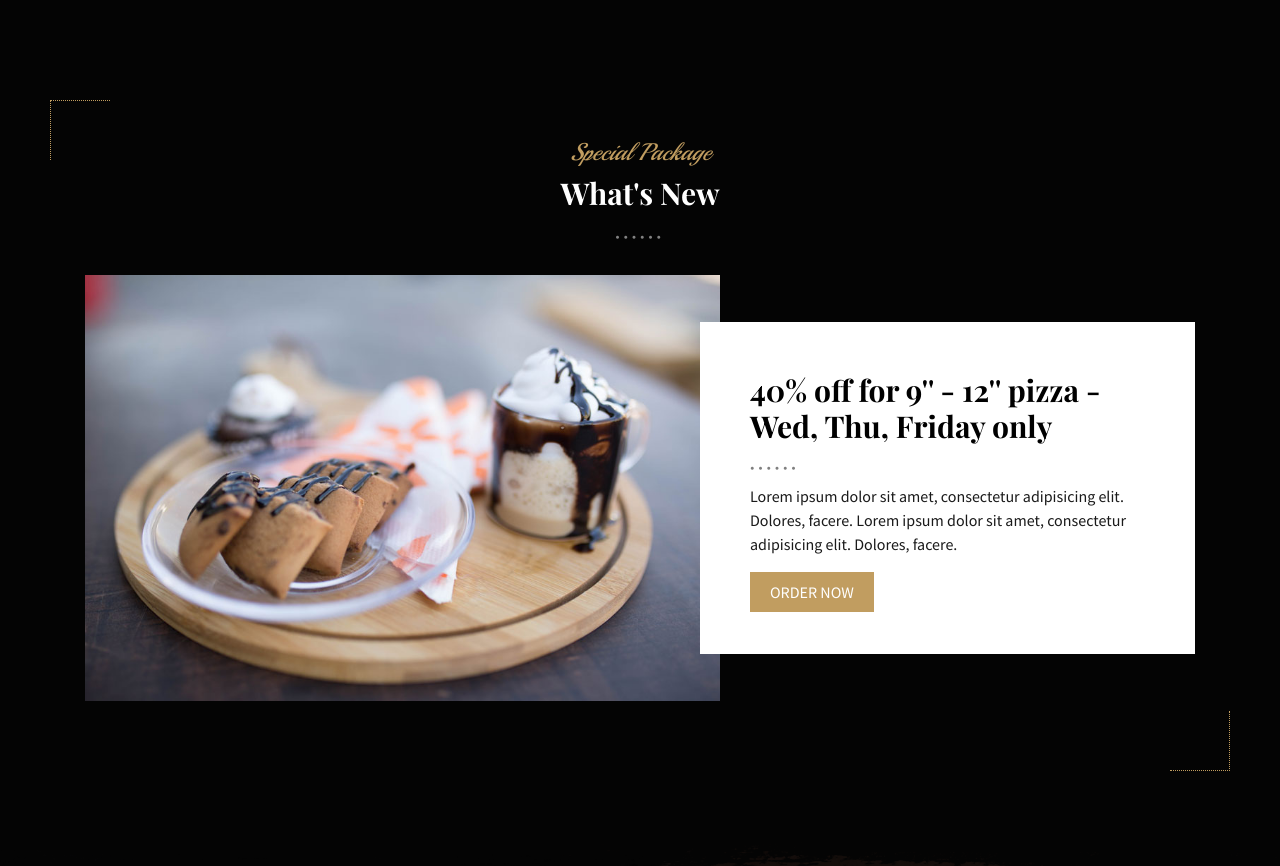
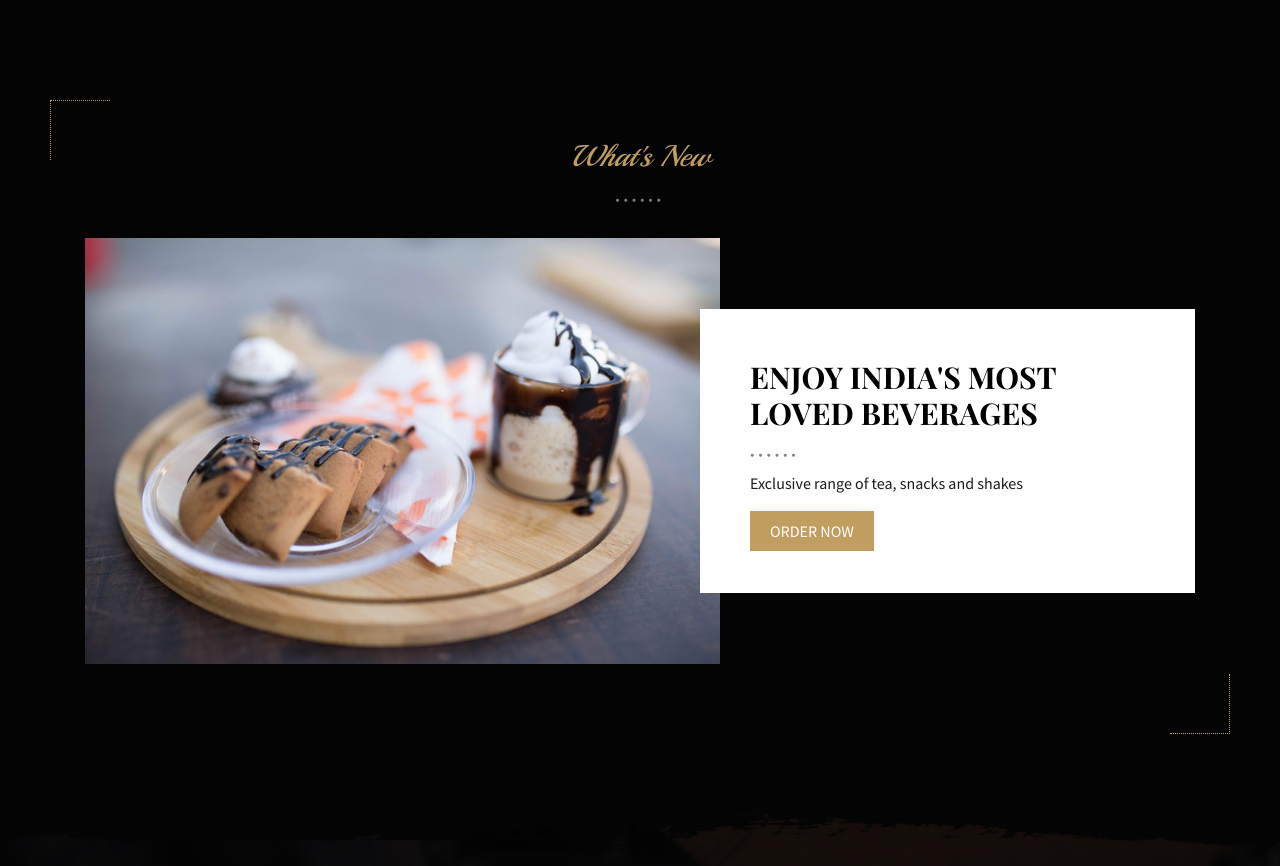
Before and after one commit to rajendraf5/chai.github.io, a plain HTML site: page index.html in a window 1280 px wide. Shown: the part 1380-2246 px from the top of the page. Drawn offline with nearby package versions, Linux system fonts and the light colour scheme; a web font is replaced by a local one.

Commit message:
Update index.html

```diff
--- a/index.html
+++ b/index.html
@@ -285,8 +285,8 @@ Your browser does not support the video tag.
           <div class="row align-items-lg-center justify-content-lg-around">
             <div class="col-lg-12 ">
               <div class="section-title text-center">
-                <h4>Special Package</h4>
-                <h2>What's New</h2>
+                <h4 style="font-size: 30px;">What's New</h4>
+                <!-- <h2>What's New</h2> -->
                 <div class="dots-separator fl-wrap"><span></span></div>
               </div>
             </div><!--./col-lg-12-->
@@ -295,9 +295,9 @@ Your browser does not support the video tag.
             </div><!--./col-lg-7-->
             <div class="col-lg-5 col-md-12 col-12">
                 <div class="whats-details">
-                    <h3>40% off for 9'' - 12'' pizza - Wed, Thu, Friday only</h3>
+                    <h3>ENJOY INDIA'S MOST LOVED BEVERAGES</h3>
                     <div class="dots-separator-black fl-wrap"><span></span></div>
-                    <p class="mt-2 mb-4">Lorem ipsum dolor sit amet, consectetur adipisicing elit. Dolores, facere. Lorem ipsum dolor sit amet, consectetur adipisicing elit. Dolores, facere.</p>
+                    <p class="mt-2 mb-4">Exclusive range of tea, snacks and shakes</p>
                     <a href="#" class="submitbtn">Order now</a>
                 </div><!--./whats-details-->
             </div><!--./col-lg-5-->
@@ -491,7 +491,7 @@ Your browser does not support the video tag.
           <article class="owl-carousel testimonials-carousel">
             <div class="col-lg-12 relative">
               <div class="testimonilas-text testimonialbg">
-                <div class="testi-avatar"><img src="images/avatar4.jpg" alt=""></div>
+                <!-- <div class="testi-avatar"><img src="images/avatar4.jpg" alt=""></div> -->
                 <h3>Rica M</h3>
                 <div class="star-rating">
                   <i class="fas fa-star"></i>
@@ -507,7 +507,7 @@ Your browser does not support the video tag.
 
             <div class="col-lg-12 relative">
               <div class="testimonilas-text testimonialbg">
-                <div class="testi-avatar"><img src="images/avatar4.jpg" alt=""></div>
+                <!-- <div class="testi-avatar"><img src="images/avatar4.jpg" alt=""></div> -->
                 <h3>Sanjay A</h3>
                 <div class="star-rating">
                   <i class="fas fa-star"></i>
@@ -522,7 +522,7 @@ Your browser does not support the video tag.
             </div><!--./col-lg-12-->
 
               <div class="testimonilas-text testimonialbg">
-                <div class="testi-avatar"><img src="images/avatar4.jpg" alt=""></div>
+                <!-- <div class="testi-avatar"><img src="images/avatar4.jpg" alt=""></div> -->
                 <h3>Ridham S</h3>
                 <div class="star-rating">
                   <i class="fas fa-star"></i>
```
